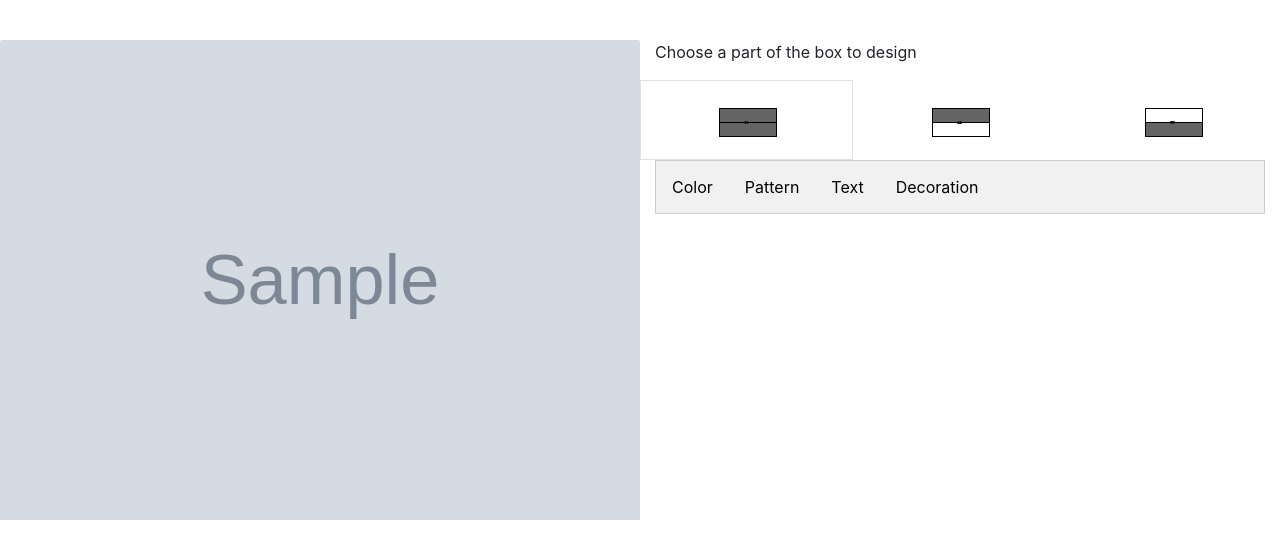
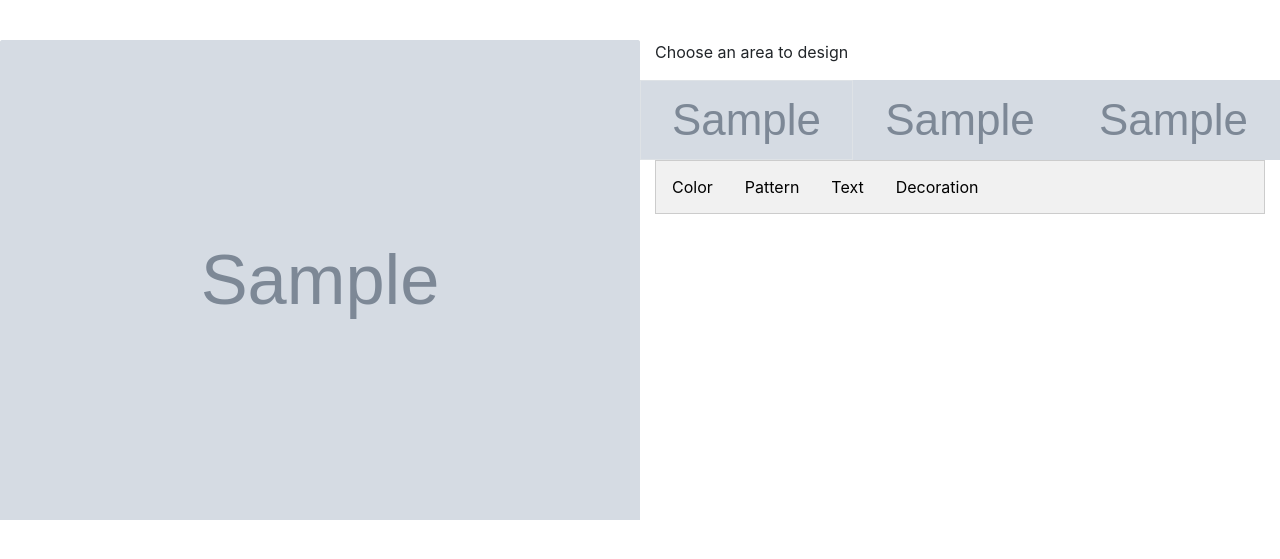
Before and after one commit to natalijabujevic0708/DesignYourCrafts, a Django app: page /products/1 in a window 1280 px wide. Shown: the part 80-639 px from the top of the page. Run offline with Django 3.2, Linux system fonts and the light colour scheme; tables that the repository leaves empty hold one stand-in row (values such as "Sample post"); grey boxes marked "Sample" are stand-in pictures; some libraries are stand-ins or nearby versions.

Commit message:
Pass background for the icons from the database

```diff
--- a/products/templates/products/design_product.html
+++ b/products/templates/products/design_product.html
@@ -9,11 +9,11 @@
             <!--SVG layer-->
             <svg id="product-svg" xmlns="http://www.w3.org/2000/svg" xmlns:xlink="http://www.w3.org/1999/xlink"
                 version="1.1" preserveAspectRatio="xMidYMid meet"
-                viewBox="0 0 {{ product.viewBox_width }} {{ product.viewBox_height }}" width="{{ product.svg_width }}"
+                viewBox="0 0 {{ product.svg_width }} {{ product.svg_height }}" width="{{ product.svg_width }}"
                 height="{{ product.svg_height }}">
                 <defs>
                     {% for pattern in patterns %}
-                    <pattern id="{{ pattern.sku }}" height="100%" width="100%" patternContentUnits="objectBoundingBox">
+                    <pattern id="{{ pattern.id }}" height="100%" width="100%" patternContentUnits="objectBoundingBox">
                         <image height="1" width="1" preserveAspectRatio="none" xlink:href="{{ pattern.href }}" />
                     </pattern>
                     {% endfor %}
@@ -49,17 +49,20 @@
                 <textarea id="textarea">INPUT TEXT HERE</textarea>
             </div>
             <!-- Decoration-->
-            <div id="chosen_decoration_div">
-                <span id="close_decoration" class="close">x</span>
-                <img class="chosen_decoration" src="" alt="Chosen Decoration">
+            <div id="decoration_container">
+                <div class="chosen_decoration_div" id="original_decoration_div">
+                </div>
             </div>
         </div>
         <div class="col-lg-6">
-            <p> Choose a part of the box to design </p>
+            <p> Choose an area to design </p>
             <div class="row boxes">
-                <div class="col-4 border" id="box_full"></div>
-                <div class="col-4" id="box_top"></div>
-                <div class="col-4" id="box_bottom"></div>
+                <div class="col-4 border" id="box_full"
+                    style="background: url('{{ product.icon.icon_full.url }}')  no-repeat center center;"></div>
+                <div class=" col-4" id="box_top"
+                    style="background: url('{{ product.icon.icon_top.url }}')  no-repeat center center;"></div>
+                <div class="col-4" id="box_bottom"
+                    style="background: url('{{product.icon.icon_bottom.url }}')  no-repeat center center;"></div>
             </div>
             <!-- Tab links -->
             <div class="tab">
@@ -70,17 +73,17 @@
                     onclick="openEditOption(event, 'Decoration')">Decoration</button>
             </div>
             <!-- Tab content -->
-             <!--Color-->
+            <!--Color-->
             <div id="Color" class="tabcontent">
-                <input data-jscolor= "" id="color_picker" onchange=changeColor() >
+                <input data-jscolor="" id="color_picker" onchange=changeColor()>
             </div>
-             <!--Pattern-->
+            <!--Pattern-->
             <div id="Pattern" class="tabcontent patterns">
                 {% for pattern in patterns %}
-                <div class="pattern" id="{{ pattern.sku }}" title="{{ pattern.href }}"></div>
+                <div class="pattern" id="{{ pattern.id }}" title="{{ pattern.href }}"></div>
                 {% endfor %}
             </div>
-             <!--Text-->
+            <!--Text-->
             <div id="Text" class="tabcontent">
                 <!--Change font-size-->
                 <div class="slide_container">
@@ -105,7 +108,10 @@
             <!-- Decorations -->
             <div id="Decoration" class="tabcontent">
                 {% for decoration in decorations %}
-                <div class="decoration" id="{{ decoration.sku }}" title="{{ decoration.href }}"></div>
+
+                <img class="decoration" id="{{ decoration.id }}" src="{{ decoration.decoration_image.url }}"
+                    alt="Decoration">
+
                 {% endfor %}
                 <div>
                     <p>Change the size of the image: </p>
--- a/static/js/design_tabs.js
+++ b/static/js/design_tabs.js
@@ -17,4 +17,5 @@ function openEditOption(evt, editOption) {
     // Show the current tab, and add an "active" class to the button that opened the tab
     document.getElementById(editOption).style.display = "block";
     evt.currentTarget.className += " active";
+
   }
```
